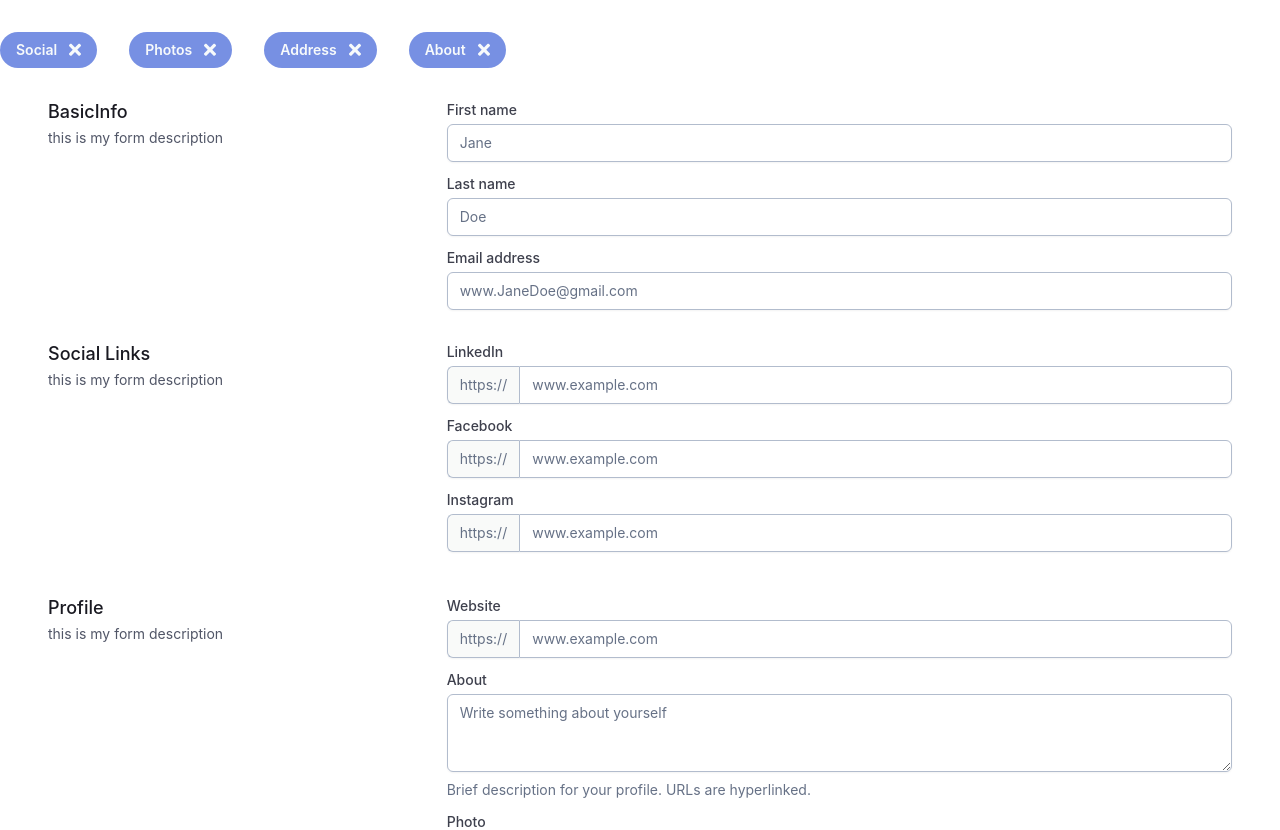
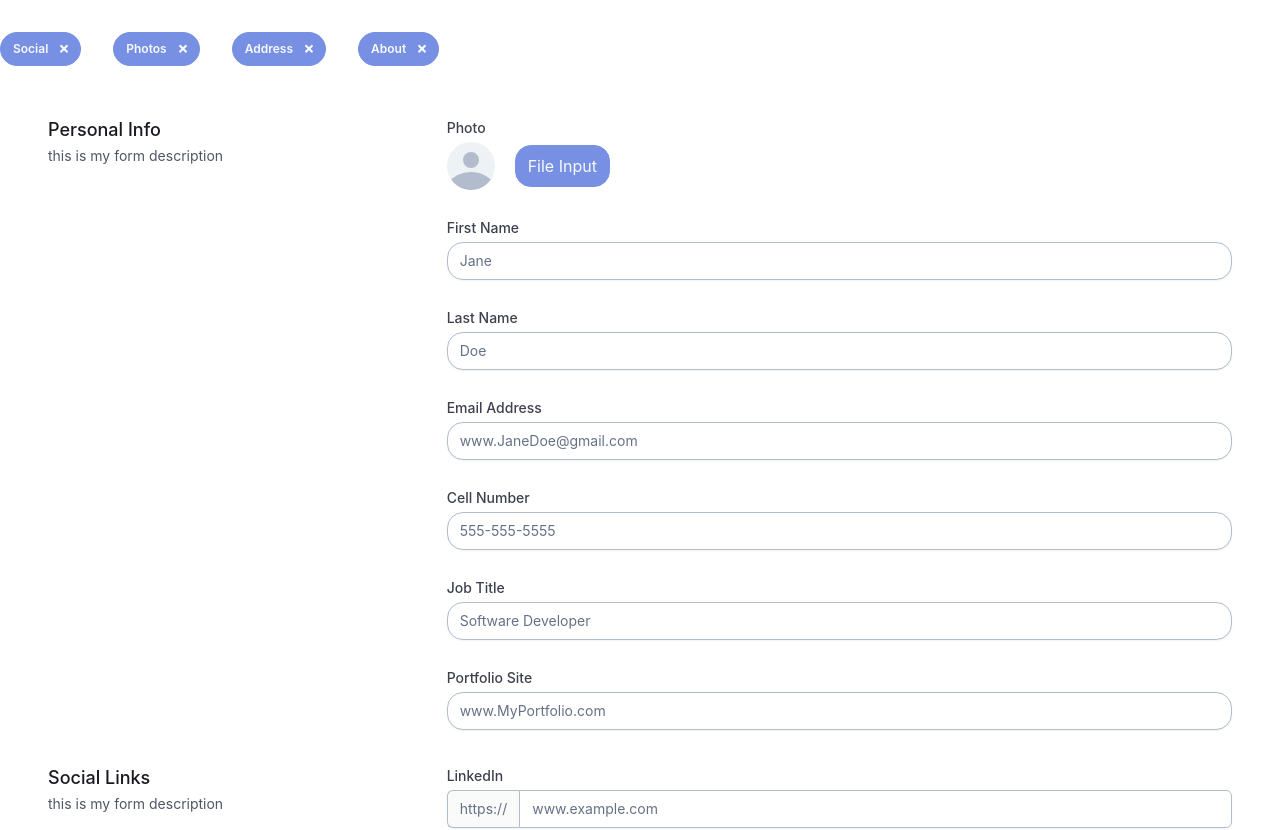
Before and after one commit to 1anya1/briteKard, a React (Create React App) app: page / in a window 1280 px wide. Shown: the top 830 px of the page. Built offline with nearby package versions, Linux system fonts and the light colour scheme.

Commit message:
working on forms

```diff
--- a/src/components/Form.js
+++ b/src/components/Form.js
@@ -81,6 +81,14 @@ export default function Forms() {
     //getting all the values
     // console.log({ name }, { email }, { lastName });
   }
+  function imageConvert(base64, type) {
+    console.log(base64, type);
+    const copyObj = { ...userInputs };
+    copyObj.photo.url = base64;
+    copyObj.photo.mediaType = type;
+    copyObj.photo.base64 = true;
+    setUserInputs(copyObj);
+  }
 
   const handleChange = (event) => {
     const userObj = { ...userInputs };
@@ -112,7 +120,11 @@ export default function Forms() {
         <div className="md:grid md:grid-cols-3 md:gap-6">
           <div className="mt-5 md:mt-0 md:col-span-3">
             <form onSubmit={handleSubmit}>
-              <BasicInfo handleChange={handleChange} userInputs={userInputs} />
+              <BasicInfo
+                handleChange={handleChange}
+                userInputs={userInputs}
+                imageConvert={imageConvert}
+              />
               {options.map((el, idx) => {
                 if (el[0].toggle && el[0].id) {
                   return <div key={idx}>{el[0].id}</div>;
--- a/src/components/formType/BasicInfo.js
+++ b/src/components/formType/BasicInfo.js
@@ -1,67 +1,31 @@
 import FormDescription from "../styling/FormDescription";
+import FormInput from "./FormInput";
+import personalDataInputs from "./FormData";
+import ProfileImageInputs from "./ProfileImageInput";
+// import React, { useRef } from "react";
 
 export default function BasicInfo(props) {
-  const formName = "BasicInfo";
+  const formName = "Personal Info";
   const formDescription = "this is my form description";
+
   return (
-    <div className="md:grid md:grid-cols-3 md:gap-3 pb-8">
+    <div className="md:grid md:grid-cols-3 md:gap-3 py-5">
       <FormDescription formName={formName} formDescription={formDescription} />
-      <div className="col-start-2 sm:col-span-2">
-        <label
-          htmlFor="first-name"
-          className="block text-sm font-medium text-gray-700"
-        >
-          First name
-        </label>
-        <input
-          type="text"
-          name="first-name"
-          id="firstName"
-          autoComplete="given-name"
-          value={props.userInputs.firstName}
-          placeholder="Jane"
-          onChange={(e) => props.handleChange(e)}
-          className="mt-1 focus:ring-indigo-500 focus:border-indigo-500 block w-full shadow-sm sm:text-sm border-gray-300 rounded-md"
+      <ProfileImageInputs
+        imageConvert={props.imageConvert}
+        imageData={props.userInputs.photo}
+      />
+      {personalDataInputs.map((el, idx) => (
+        <FormInput
+          key={idx}
+          label={el[0].label}
+          type={el[0].type}
+          id={el[0].id}
+          placeholder={el[0].placeholder}
+          value={props.userInputs[el[0].id]}
+          change={props.handleChange}
         />
-      </div>
-
-      <div className="col-start-2 col-span-2">
-        <label
-          htmlFor="last-name"
-          className="block text-sm font-medium text-gray-700"
-        >
-          Last name
-        </label>
-        <input
-          type="text"
-          name="last-name"
-          id="lastName"
-          autoComplete="family-name"
-          placeholder="Doe"
-          value={props.userInputs.lastName}
-          onChange={(e) => props.handleChange(e)}
-          className="mt-1 focus:ring-indigo-500 focus:border-indigo-500 block w-full shadow-sm sm:text-sm border-gray-300 rounded-md"
-        />
-      </div>
-
-      <div className="col-start-2 col-span-2">
-        <label
-          htmlFor="email-address"
-          className="block text-sm font-medium text-gray-700"
-        >
-          Email address
-        </label>
-        <input
-          type="text"
-          name="email-address"
-          id="email"
-          autoComplete="email"
-          placeholder="www.JaneDoe@gmail.com"
-          value={props.userInputs.email}
-          onChange={(e) => props.handleChange(e)}
-          className="mt-1 focus:ring-indigo-500 focus:border-indigo-500 block w-full shadow-sm sm:text-sm border-gray-300 rounded-md"
-        />
-      </div>
+      ))}
     </div>
   );
 }
--- a/src/components/formType/Chips.js
+++ b/src/components/formType/Chips.js
@@ -7,7 +7,7 @@ export default function Chips(props) {
   //   props.click(text, button);
   // }
   // console.log(props.on);
-  const toggleClass = "bg-blue-700";
+  const toggleClass = "bg-transparent text-blue-400";
   function click(event) {
     let idx = event.currentTarget.getAttribute("formid");
 
@@ -24,7 +24,7 @@ export default function Chips(props) {
         key={idx}
         formid={idx}
         className={
-          "cursor-pointer px-4 py-2 rounded-full flex-none text-white font-semibold text-sm flex align-center w-max cursor-pointer active:opacity-70 transition duration-300 ease " +
+          "cursor-pointer px-3 py-2 rounded-full flex-none text-white font-semibold text-xs flex align-center w-max  active:opacity-70 transition duration-300 ease border border-blue-400 " +
           (curr["toggle"] ? "bg-blue-400" : toggleClass)
         }
       >
@@ -36,7 +36,7 @@ export default function Chips(props) {
               focusable="false"
               data-prefix="fas"
               data-icon="times"
-              className="w-3 ml-3"
+              className="w-2 ml-3"
               role="img"
               xmlns="http://www.w3.org/2000/svg"
               viewBox="0 0 352 512"
--- /dev/null
+++ b/src/components/formType/FormData.js
@@ -0,0 +1,52 @@
+const personalDataInputs = [
+  [
+    {
+      label: "First Name",
+      type: "text",
+      id: "firstName",
+      placeholder: "Jane",
+    },
+  ],
+  [
+    {
+      label: "Last Name",
+      type: "text",
+      id: "lastName",
+      placeholder: "Doe",
+    },
+  ],
+  [
+    {
+      label: "Email Address",
+      type: "email",
+      id: "email",
+      placeholder: "www.JaneDoe@gmail.com",
+    },
+  ],
+  [
+    {
+      label: "Cell Number",
+      type: "tel",
+      id: "cellPhone",
+      placeholder: "555-555-5555",
+    },
+  ],
+  [
+    {
+      label: "Job Title",
+      type: "text",
+      id: "role",
+      placeholder: "Software Developer",
+    },
+  ],
+  [
+    {
+      label: "Portfolio Site",
+      type: "url",
+      id: "url",
+      placeholder: "www.MyPortfolio.com",
+    },
+  ],
+];
+
+export default personalDataInputs;
--- /dev/null
+++ b/src/components/formType/FormInput.js
@@ -0,0 +1,22 @@
+export default function FormInput(props) {
+  return (
+    <div className="col-start-2 col-span-2 pb-4">
+      <label
+        htmlFor={props.id}
+        className="block text-sm font-medium text-gray-700"
+      >
+        {props.label}
+      </label>
+      <input
+        type={props.type}
+        name={props.id}
+        id={props.id}
+        autoComplete="given-name"
+        value={props.value}
+        placeholder={props.placeholder}
+        onChange={(e) => props.change(e)}
+        className="mt-1 focus:ring-indigo-500 focus:border-indigo-500 block w-full shadow-sm sm:text-sm border-gray-300 rounded-2xl"
+      />
+    </div>
+  );
+}
--- /dev/null
+++ b/src/components/formType/ProfileImageInput.js
@@ -0,0 +1,95 @@
+export default function ProfileImageInputs(props) {
+  function getBase64(file) {
+    return new Promise((resolve) => {
+      let baseURL = "";
+      // Make new FileReader
+      let reader = new FileReader();
+      // Convert the file to base64 text
+      reader.readAsDataURL(file);
+      // on reader load somthing...
+      reader.onload = () => {
+        // Make a fileInfo Object
+        baseURL = reader.result;
+        resolve(baseURL);
+      };
+    });
+  }
+  function handleFileInputChange(e) {
+    const file = e.target.files[0];
+    getBase64(file)
+      .then((result) => {
+        file["base64"] = result;
+        const base64URL = file["base64"];
+        const type = file["type"];
+        props.imageConvert(base64URL, type);
+      })
+      .catch((err) => {
+        console.log(err);
+      });
+  }
+  const image = props.imageData.url;
+  console.log(image);
+  return (
+    <div className="col-start-2 col-span-2 pb-4">
+      <div className="col-start-2 col-span-2">
+        <label className="block text-sm font-medium text-gray-700">Photo</label>
+        <div className="mt-1 flex items-center">
+          <span className="inline-block h-12 w-12 md:h-15 md:w-15 rounded-full overflow-hidden bg-gray-100">
+            {image ? (
+              <img
+                src={image}
+                alt-text="profile photo"
+                className="bg-cover bg-center h-full"
+              />
+            ) : (
+              <svg
+                className="h-full w-full text-gray-300"
+                fill="currentColor"
+                viewBox="0 0 24 24"
+              >
+                <path d="M24 20.993V24H0v-2.996A14.977 14.977 0 0112.004 15c4.904 0 9.26 2.354 11.996 5.993zM16.002 8.999a4 4 0 11-8 0 4 4 0 018 0z" />
+              </svg>
+            )}
+          </span>
+          <label
+            htmlFor="file-upload"
+            className="ml-5 relative cursor-pointer bg-blue-400 rounded-2xl py-2 px-3 border border-blue-400 font-xs text-white hover:opacity-70 focus-within:outline-none focus-within:ring-2 focus-within:ring-offset-2 focus-within:ring-blue-500"
+          >
+            File Input
+            <input
+              id="file-upload"
+              name="file-upload"
+              type="file"
+              accept="image/png, image/jpeg"
+              onChange={handleFileInputChange}
+              className="sr-only"
+            />
+          </label>
+          {/* <input
+            id="file-upload"
+            name="file-upload"
+            type="file"
+            accept="image/png, image/jpeg"
+            className=" sr-only ml-5 bg-blue-400 py-2 px-3 border border-blue-400 rounded-md shadow-sm text-sm leading-4 font-medium text-white hover:opacity-70 focus:outline-none focus:ring-2 focus:ring-offset-2 focus:ring-blue-500"
+          /> */}
+          {/* <input
+            type="file"
+            id="file"
+            // onChange={handleChange}
+            onClick={() => console.log(fileInputRef.current.click())}
+            ref={fileInputRef}
+            accept="image/png, image/jpeg"
+            className="ml-5 bg-blue-400 py-2 px-3 border border-blue-400 rounded-md shadow-sm text-sm leading-4 font-medium text-white hover:opacity-70 focus:outline-none focus:ring-2 focus:ring-offset-2 focus:ring-blue-500"
+            // style={{ display: "none" }}
+          /> */}
+          {/* <button
+            onClick={() => fileInputRef.current.click()}
+            className="ml-5 bg-blue-400 py-2 px-3 border border-blue-400 rounded-md shadow-sm text-sm leading-4 font-medium text-white hover:opacity-70 focus:outline-none focus:ring-2 focus:ring-offset-2 focus:ring-blue-500"
+          >
+            Change
+          </button> */}
+        </div>
+      </div>
+    </div>
+  );
+}
--- a/src/components/styling/FormDescription.js
+++ b/src/components/styling/FormDescription.js
@@ -1,12 +1,10 @@
 export default function FormDescription(props) {
   return (
-    <div className="md:col-span-1">
-      <div className="px-4 sm:px-0">
-        <h3 className="text-lg font-medium leading-6 text-gray-900">
-          {props.formName}
-        </h3>
-        <p className="mt-1 text-sm text-gray-600">{props.formDescription}</p>
-      </div>
+    <div className="md:col-span-1 pb-5 md:pb-0">
+      <h3 className="text-lg font-medium leading-6 text-gray-900">
+        {props.formName}
+      </h3>
+      <p className="mt-1 text-sm text-gray-600">{props.formDescription}</p>
     </div>
   );
 }
```
Also changed, not shown: src/components/formType/Profile.js (+2 -16 lines).
